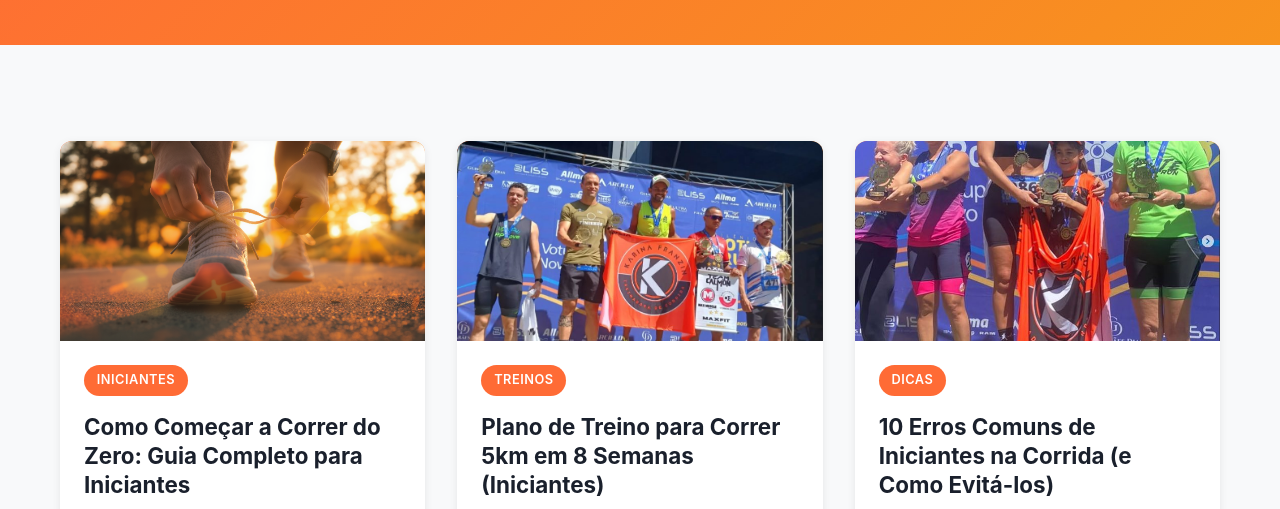
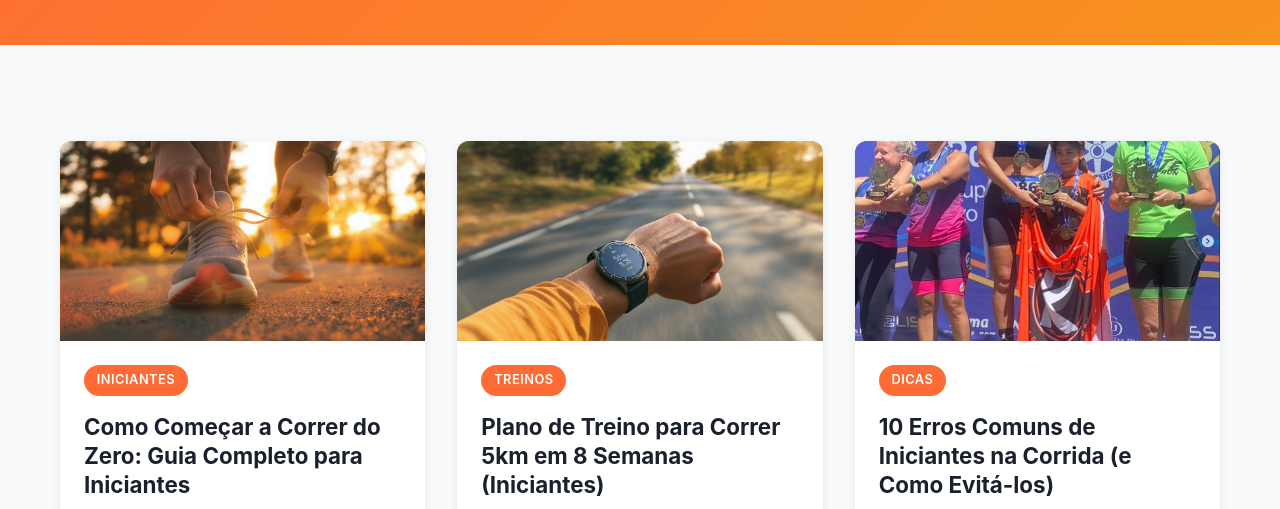
Before and after one commit to igorgr77-lang/site-karina-franzin, a plain HTML site: page blog/index.html in a window 1280 px wide. Shown: the part 216-725 px from the top of the page. Drawn offline with Linux system fonts and the light colour scheme.

Commit message:
Adiciona nova imagem de cabeçalho para artigo 'Plano de Treino 5km'

```diff
--- a/blog/index.html
+++ b/blog/index.html
@@ -53,7 +53,7 @@
                 <!-- Artigo 2 -->
                 <article class="article-card">
                     <div class="article-image">
-                        <img src="../assets/img/alunos-podio-01.jpg" alt="Plano de treino 5km para iniciantes" loading="lazy">
+                        <img src="../assets/img/cabecalho-plano-treino-5km.jpg" alt="Plano de treino 5km para iniciantes" loading="lazy">
                     </div>
                     <div class="article-content">
                         <span class="article-category">Treinos</span>
```
Also changed, not shown: assets/img/cabecalho-plano-treino-5km.jpg (added).
